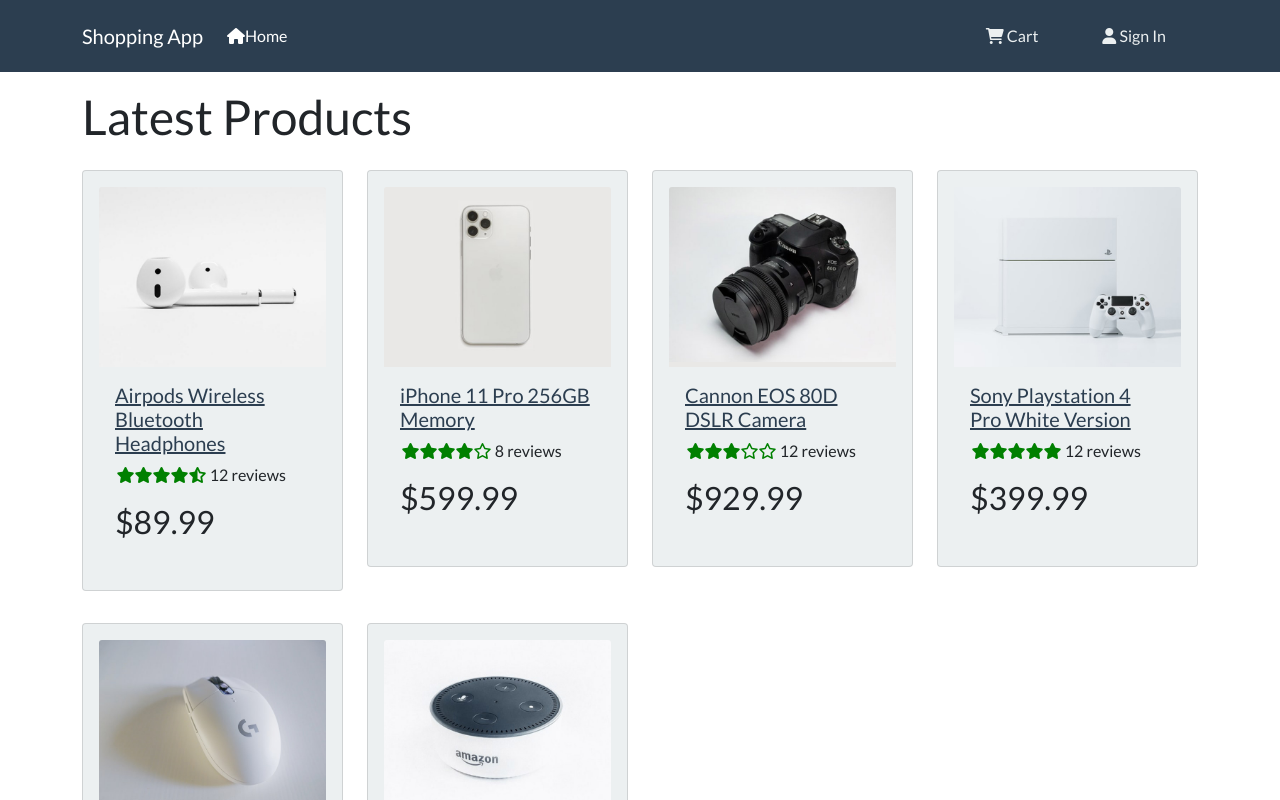
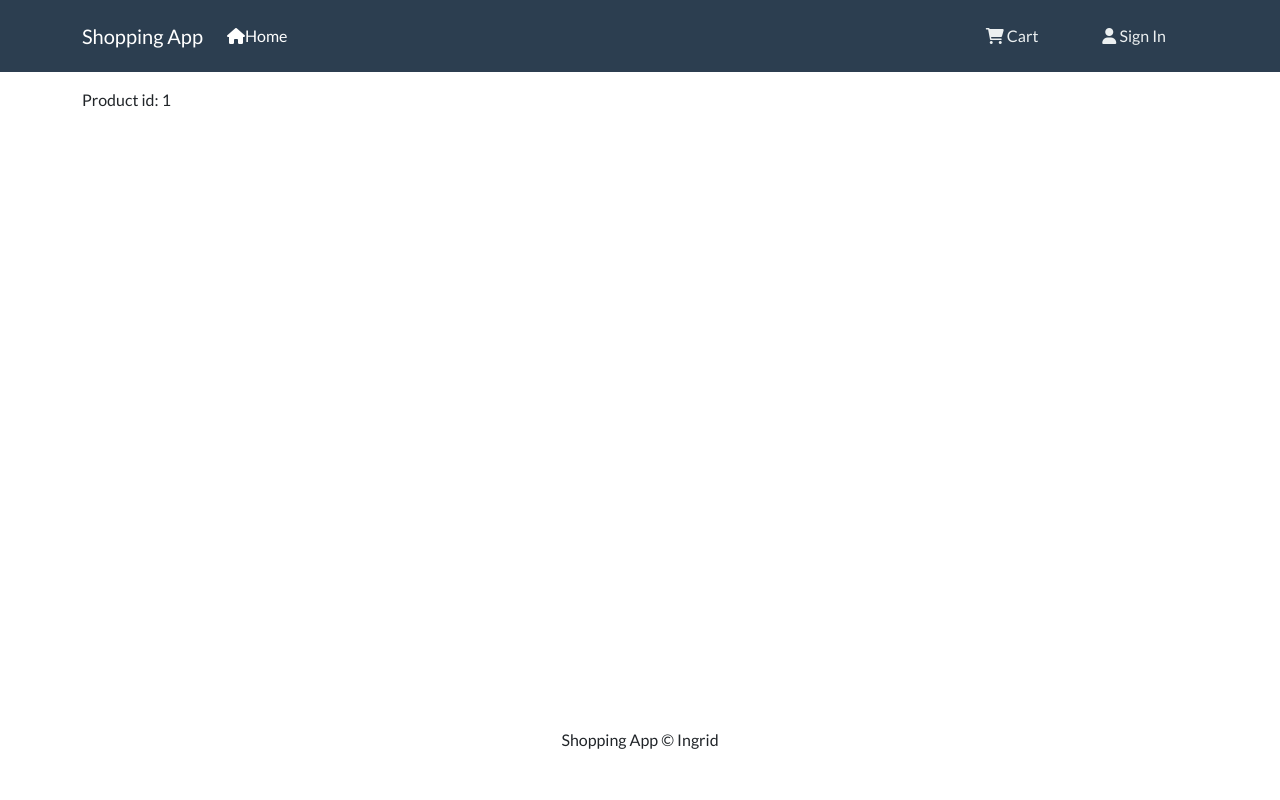
Before and after one commit to RZ04171107/mern_shopping, a React (Create React App) app in the folder client/: page /product/1 in a window 1280 px wide. Shown: the top 800 px of the page. Built offline with nearby package versions, Linux system fonts and the light colour scheme.

Commit message:
create product detail screen, add 2 routes: homepage & prodect detail

```diff
--- a/client/package.json
+++ b/client/package.json
@@ -9,6 +9,8 @@
     "react": "^17.0.2",
     "react-bootstrap": "^2.0.2",
     "react-dom": "^17.0.2",
+    "react-router-bootstrap": "^0.25.0",
+    "react-router-dom": "^6.0.2",
     "react-scripts": "4.0.3",
     "web-vitals": "^1.0.1"
   },
--- a/client/src/App.js
+++ b/client/src/App.js
@@ -1,8 +1,10 @@
 import React from 'react';
+import { Routes, Route } from 'react-router-dom';
 import { Container } from 'react-bootstrap';
 import Header from './components/Header';
 import Footer from './components/Footer';
 import HomeScreen from './screens/HomeScreen';
+import ProductScreen from './screens/ProductScreen';
 
 function App() {
   return (
@@ -10,7 +12,10 @@
       <Header />
       <main className='py-3'>
         <Container>
-          <HomeScreen />
+          <Routes>
+            <Route path='/' exact element={<HomeScreen />} />
+            <Route path='/product/:id' exact element={<ProductScreen />} />
+          </Routes>
         </Container>
       </main>
       <Footer />
--- a/client/src/index.js
+++ b/client/src/index.js
@@ -1,5 +1,6 @@
 import React from 'react';
 import ReactDOM from 'react-dom';
+import { BrowserRouter } from 'react-router-dom';
 import './bootstrap.min.css';
 import './index.css';
 import App from './App';
@@ -7,7 +8,9 @@
 
 ReactDOM.render(
   <React.StrictMode>
-    <App />
+    <BrowserRouter>
+      <App />
+    </BrowserRouter>
   </React.StrictMode>,
   document.getElementById('root')
 );
--- /dev/null
+++ b/client/src/screens/ProductScreen.js
@@ -0,0 +1,9 @@
+import React from 'react';
+import { useParams } from 'react-router-dom';
+
+const ProductScreen = () => {
+  const { id } = useParams();
+  return <div>Product id: {id}</div>;
+};
+
+export default ProductScreen;
```
Also changed, not shown: 2 other files (tests, documents, lock files or other folders).
